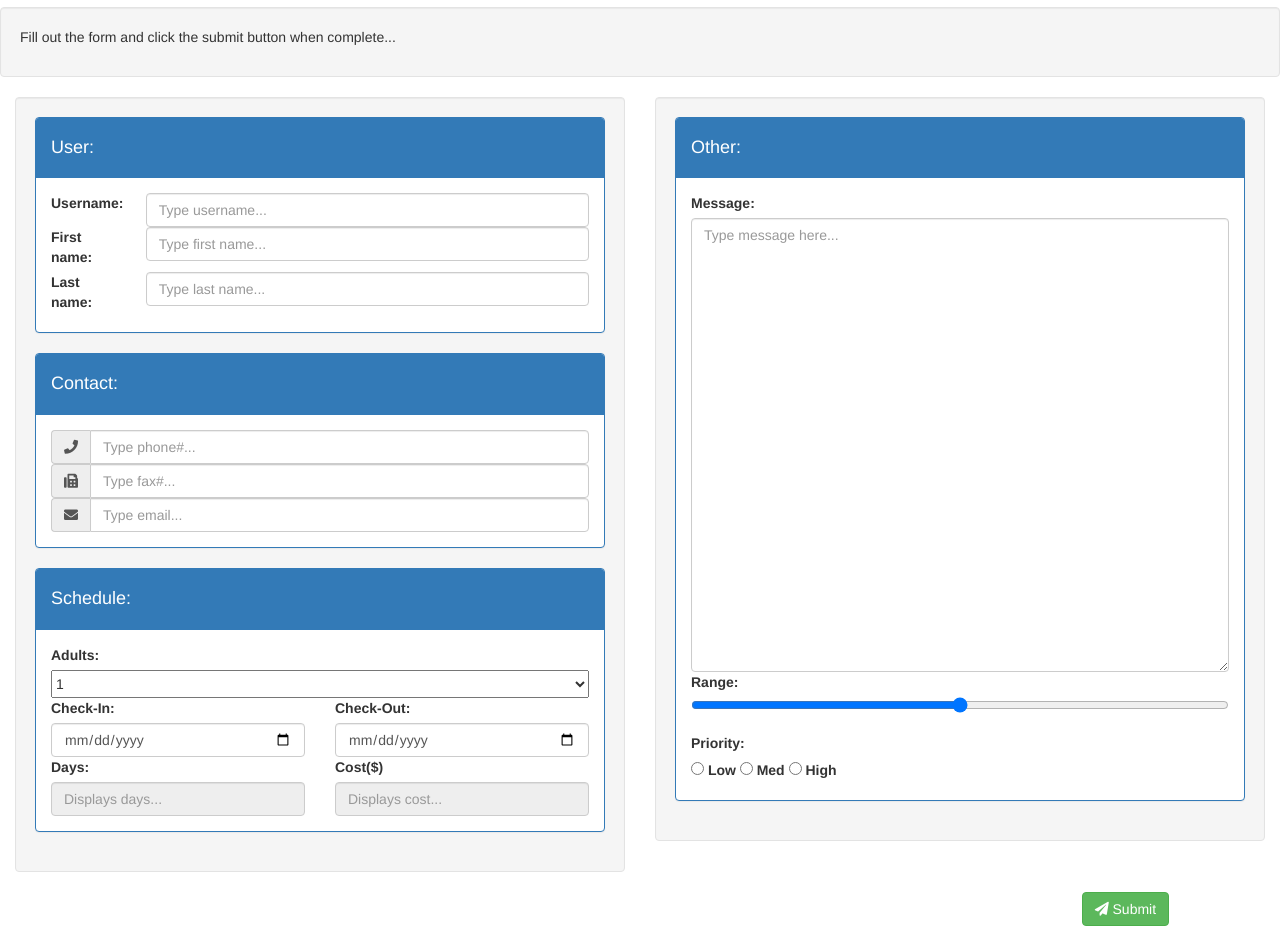
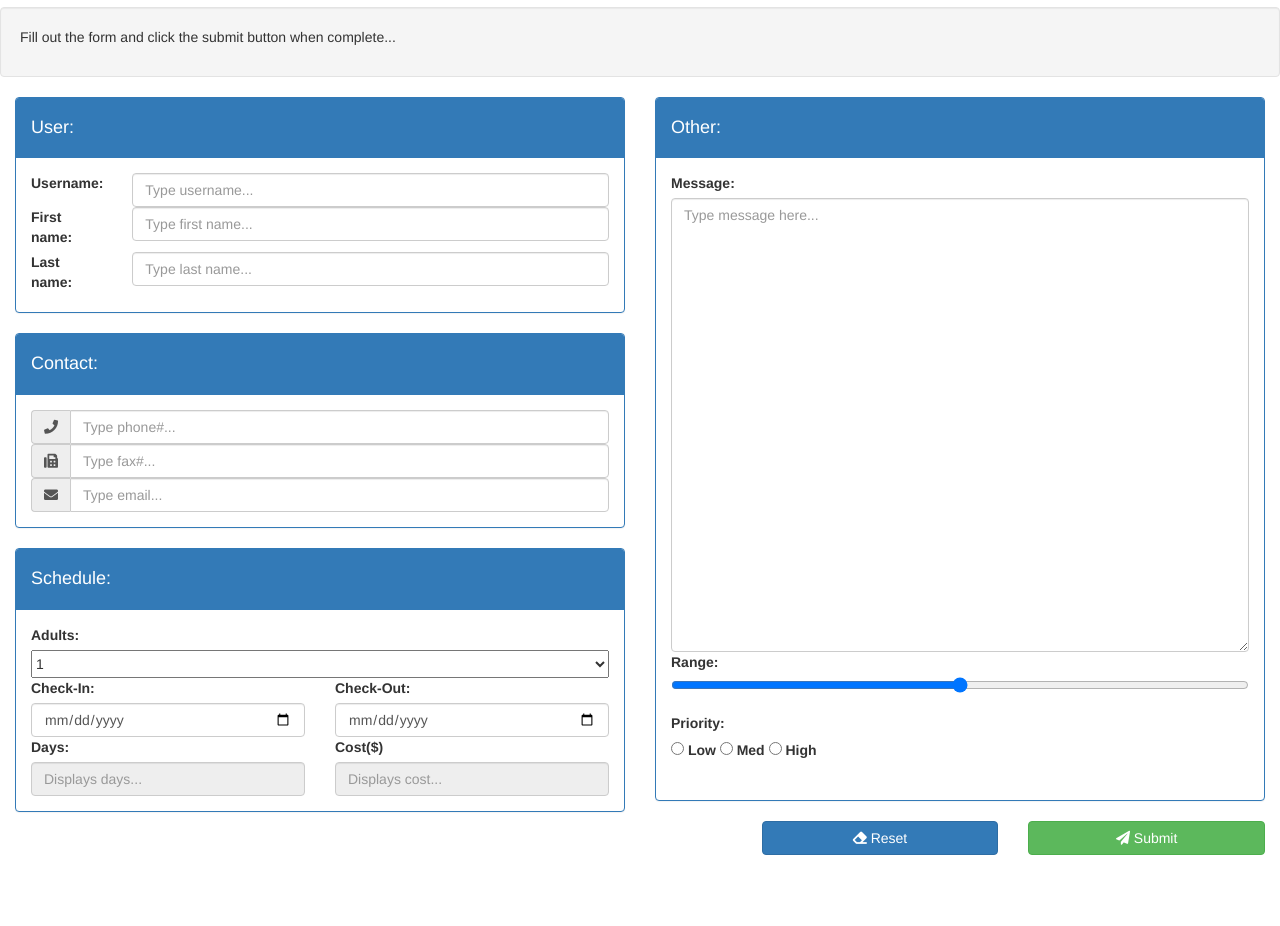
Before and after one commit to WeeklyProjects/Bootstrap-Booking-Form, a plain HTML site: page index.html in a window 1280 px wide. Shown: the part 63-989 px from the top of the page. After the commit the page ends 918 px from the top, so only its background shows below. Drawn offline with nearby package versions, Linux system fonts and the light colour scheme.

Commit message:
changed something idk

```diff
--- a/index.html
+++ b/index.html
@@ -5,17 +5,17 @@
         <link rel="stylesheet" href="https://maxcdn.bootstrapcdn.com/bootstrap/3.3.7/css/bootstrap.min.css" integrity="sha384-BVYiiSIFeK1dGmJRAkycuHAHRg32OmUcww7on3RYdg4Va+PmSTsz/K68vbdEjh4u" crossorigin="anonymous"/>
         <link rel="stylesheet" href="https://use.fontawesome.com/releases/v5.8.1/css/all.css" integrity="sha384-50oBUHEmvpQ+1lW4y57PTFmhCaXp0ML5d60M1M7uH2+nqUivzIebhndOJK28anvf" crossorigin="anonymous">
         <link rel="stylesheet" type="text/css" href="style.css">
+        <script src="main.js"></script>
     </head>
     <body>
         <h1>Bootstrap Booking Form:</h1>
         <div class="well">
             <p>Fill out the form and click the submit button when complete...</p>
         </div>
-        <form>
+        <form class="needs-validation" novalidate>
             <div class="container-fluid">
                 <div class="row">
                     <div class="col-xs-6">
-                        <div class="well" id="left-well">
                         <div class="panel panel-primary">
                             <div class="panel-heading">
                                 <h4>User:</h4>
@@ -26,7 +26,7 @@
                                             <label for="username" class="col-form-label">Username:</label>
                                         </div>
                                         <div class="col-xs-10">
-                                                <input type="text" id="username" name="username" class="form-control" placeholder="Type username...">
+                                            <input type="text" id="username" name="username" class="form-control" placeholder="Type username..." required>
                                         </div>
                                     </div>
                                     <div class="row">
@@ -34,7 +34,7 @@
                                             <label for="first-name" class="col-form-label">First name:</label>
                                         </div>
                                         <div class="col-xs-10">
-                                                <input type="text" id="first-name" name="first-name" class="form-control" placeholder="Type first name...">
+                                            <input type="text" id="first-name" name="first-name" class="form-control" placeholder="Type first name..." required>
                                         </div>
                                     </div>
                                     <div class="row">
@@ -42,7 +42,7 @@
                                             <label for="last-name" class="col-form-label">Last name:</label>
                                         </div>
                                         <div class="col-xs-10">
-                                                <input type="text" id="last-name" name="last-name" class="form-control" placeholder="Type last name...">
+                                            <input type="text" id="last-name" name="last-name" class="form-control" placeholder="Type last name..." required>
                                         </div>
                                     </div>
                             </div>
@@ -56,19 +56,19 @@
                                     <span class="input-group-addon">
                                         <i class="fa fa-phone"></i>
                                     </span>
-                                        <input type="text" id="phone#" class="form-control" placeholder="Type phone#...">
+                                    <input type="text" id="phone#" class="form-control" placeholder="Type phone#..." required>
                                 </div>
                                 <div class="input-group">
                                     <span class="input-group-addon">
                                         <i class="fa fa-fax"></i>
                                     </span>
-                                        <input type="text" id="fax#" class="form-control" placeholder="Type fax#...">
+                                    <input type="text" id="fax#" class="form-control" placeholder="Type fax#..." required>
                                 </div>
                                 <div class="input-group">
                                     <span class="input-group-addon">
                                         <i class="fa fa-envelope"></i>
                                     </span>
-                                        <input type="text" id="email" class="form-control" placeholder="Type email...">
+                                    <input type="text" id="email" class="form-control" placeholder="Type email..." required>
                                 </div>
                             </div>
                         </div>
@@ -116,9 +116,7 @@
                             </div>
                         </div>
                     </div>
-                    </div>
                     <div class="col-xs-6">
-                        <div class="well" id="right-well">
                         <div class="panel panel-primary">
                             <div class="panel-heading">
                                 <h4>Other:</h4>
@@ -144,19 +142,18 @@
                                         <label class="form-check-label" for="high-priority">High</label>
                                     </div>
                                 </div>
-                                </div>
-                            </div>
-                        </div>
+                                <br>
                             </div>
                         </div>
                         <div class="row">
                             <div class="col-xs-2"></div>
-                    <div class="col-xs-2"></div>
-                    <div class="col-xs-2"></div>
-                    <div class="col-xs-2"></div>
-                    <div class="col-xs-2"></div>
-                    <div class="col-xs-2">
-                        <button type="submit" class="btn btn-success"><i class="fa fa-paper-plane"></i> Submit</button>
+                            <div class="col-xs-5">
+                                <button type="reset" class="btn btn-block btn-primary"><i class="fa fa-eraser"></i> Reset</button>
+                            </div>
+                            <div class="col-xs-5">
+                                <button type="submit" class="btn btn-block btn-success"><i class="fa fa-paper-plane"></i> Submit</button>
+                            </div>
+                        </div>
                     </div>
                 </div>
             </div>
--- a/main.js
+++ b/main.js
@@ -0,0 +1,18 @@
+(() => {
+    'use strict'
+
+    // Fetch all the forms we want to apply custom Bootstrap validation styles to
+    const forms = document.querySelectorAll('.needs-validation')
+
+    // Loop over them and prevent submission
+    Array.from(forms).forEach(form => {
+        form.addEventListener('submit', event => {
+            if (!form.checkValidity()) {
+                event.preventDefault()
+                event.stopPropagation()
+            }
+
+            form.classList.add('was-validated')
+        }, false)
+    })
+})()
```
Lines whose indentation alone changed are shown as unchanged.
